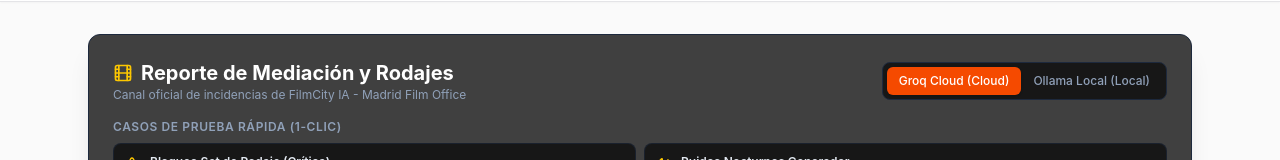
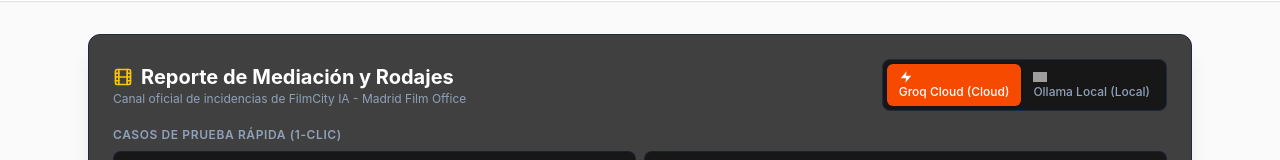
Before and after one commit to HelenDiMo/FilmCity-AI, a React (Vite) app in the folder frontend/: page / in a window 1280 px wide. Shown: the part 120-280 px from the top of the page. Built offline with nearby package versions, Linux system fonts and the light colour scheme; no server answers; grey boxes are pictures that could not be loaded.

Commit message:
feat(app): add Groq and Ollama icons to TriageForm component

```diff
--- a/frontend/src/components/TriageForm.tsx
+++ b/frontend/src/components/TriageForm.tsx
@@ -38,6 +38,26 @@ const PRESET_CASES = [
   },
 ];
 
+// Isotipo oficial de Groq (Rayo de velocidad LPUs)
+function GroqIcon({ className = "w-3.5 h-3.5" }: { className?: string }) {
+  return (
+    <svg className={className} viewBox="0 0 24 24" fill="currentColor" xmlns="http://www.w3.org/2000/svg">
+      <path d="M13 2L3 14H12L11 22L21 10H12L13 2Z" />
+    </svg>
+  );
+}
+
+// Logo original de Ollama (cabeza oficial de la llama)
+function OllamaIcon({ className = "w-3.5 h-3.5" }: { className?: string }) {
+  return (
+    <img
+      src="https://cdn.simpleicons.org/ollama"
+      alt="Ollama"
+      className={`${className} object-contain`}
+      loading="lazy"
+    />
+  );
+}
 export function TriageForm({ onSubmit, isLoading }: TriageFormProps) {
   const [texto, setTexto] = useState("");
   const [provider, setProvider] = useState<LLMProviderType>("cloud_groq");
@@ -53,6 +73,7 @@ export function TriageForm({ onSubmit, isLoading }: TriageFormProps) {
   };
 
   return (
+
     <div className="bg-neutral-700 border border-slate-800 rounded-xl p-6 shadow-xl backdrop-blur-sm">
       <div className="flex flex-col sm:flex-row sm:items-center justify-between gap-4 mb-4">
         <div>
@@ -76,6 +97,7 @@ export function TriageForm({ onSubmit, isLoading }: TriageFormProps) {
                 : "text-slate-400 hover:text-white"
             }`}
           >
+            <GroqIcon className="w-3.5 h-3.5 shrink-0" />
             Groq Cloud (Cloud)
           </button>
           <button
@@ -87,6 +109,7 @@ export function TriageForm({ onSubmit, isLoading }: TriageFormProps) {
                 : "text-slate-400 hover:text-white"
             }`}
           >
+            <OllamaIcon className="w-3.5 h-3.5 shrink-0" />
             Ollama Local (Local)
           </button>
         </div>
```
